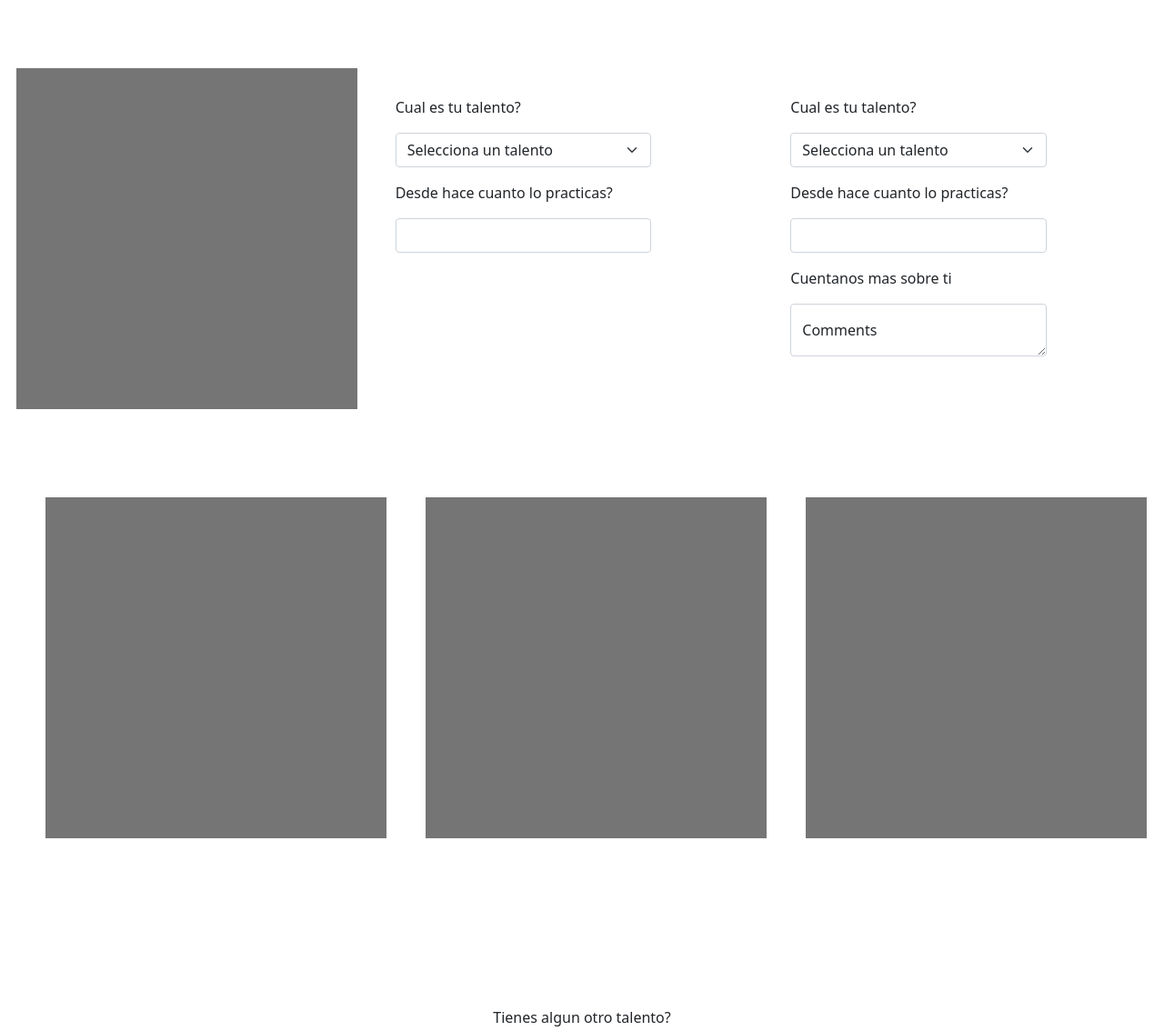
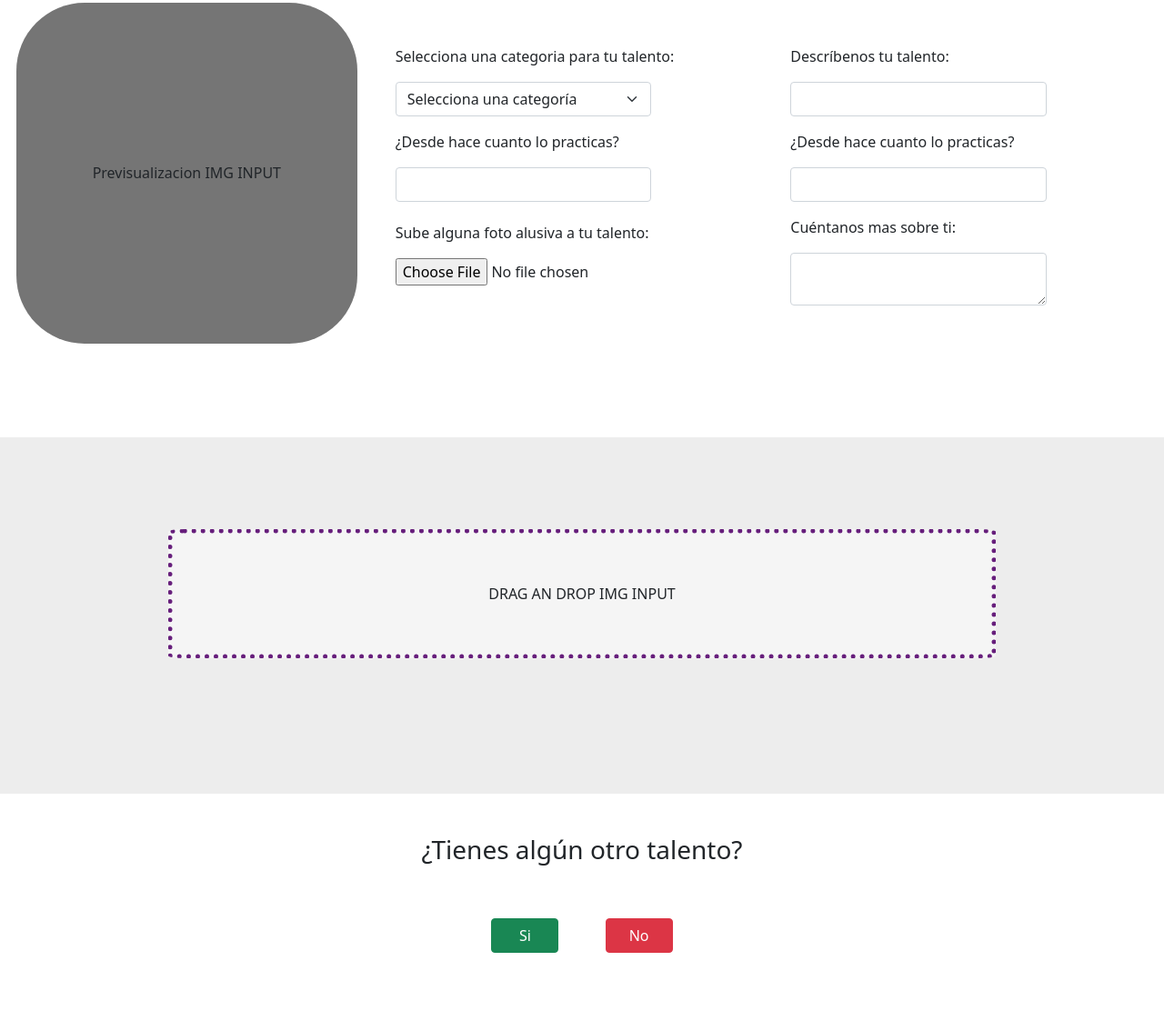
Before and after one commit to DrowLink/buscatalento, a React app: page /registro-2 in a window 1280 px wide. Shown: the part 893-2027 px from the top of the page at 91% size. Built offline with nearby package versions, Linux system fonts and the light colour scheme; no server answers.

Commit message:
acomodando registro-2

```diff
--- a/src/front/js/pages/registro_2.js
+++ b/src/front/js/pages/registro_2.js
@@ -2,14 +2,17 @@ import React, { useState, useEffect, useContext } from "react";
 import { Link } from "react-router-dom";
 import "../../styles/registro_2.css";
 import { Context } from "../store/appContext";
+import trophy from "../../img/trophy.png";
 
 export const Registro2 = () => {
   const { store, actions } = useContext(Context);
   return (
     <>
       <div id="container-registro" className="">
-        <h1 id="h1-registro">Ayudanos a completar tu perfil</h1>
         <div id="input-box-1" className="row">
+          <div id="h1-box-registro2">
+            <h1 id="h1-registro">Ayúdanos a terminar de completar tu perfil</h1>{" "}
+          </div>
           <div
             id="input-section-1"
             className="col-4 d-flex justify-content-center"
@@ -82,26 +85,34 @@ export const Registro2 = () => {
           </div>
         </div>
         <div id="input-box-2" className="row">
-          <h1 id="h1-registro-below">Sobre tu talento</h1>
+          <div id="h1-box-registro2">
+            <h1 id="h1-registro-below">Sobre tu talento</h1>{" "}
+          </div>
           <div
             id="input2-box-1"
             className="col-4 d-flex justify-content-center"
           >
-            <div id="img-talent"></div>
+            <div
+              id="img-talent"
+              className="d-flex justify-content-center align-items-center "
+            >
+              Previsualizacion IMG INPUT
+            </div>
           </div>
           <div id="input2-box-2" className="col">
-            <p>Cual es tu talento?</p>
+            <p>Selecciona una categoria para tu talento:</p>
             <select
               className="form-select mb-3"
               id="select-input"
               aria-label="Default select example"
             >
-              <option selected>Selecciona un talento</option>
-              <option value="1">Ajedrez</option>
-              <option value="2">Karate</option>
-              <option value="3">Programar</option>
+              <option selected>Selecciona una categoría</option>
+              <option value="1">Juegos de Mesa</option>
+              <option value="2">Lenguajes de Programación</option>
+              <option value="3">Deportes</option>
+              <option value="4">Artes marciales</option>
             </select>
-            <p>Desde hace cuanto lo practicas?</p>
+            <p>¿Desde hace cuanto lo practicas?</p>
             <input
               id="lastname-field"
               type="text"
@@ -110,20 +121,33 @@ export const Registro2 = () => {
               aria-label="Username"
               aria-describedby="basic-addon1"
             />
+            <form>
+              <div class="form-group" id="input-img-box">
+                <p>Sube alguna foto alusiva a tu talento: </p>
+                <label for="exampleFormControlFile1"></label>
+                <input
+                  type="file"
+                  className="form-control-file"
+                  id="exampleFormControlFile1"
+                />
+              </div>
+            </form>
           </div>
           <div id="input2-box-3" className="col">
-            <p>Cual es tu talento?</p>
-            <select
+            <p>Descríbenos tu talento:</p>
+            {/* <select
               className="form-select mb-3"
               id="select-input"
               aria-label="Default select example"
             >
               <option selected>Selecciona un talento</option>
               <option value="1">Ajedrez</option>
-              <option value="2">Karate</option>
-              <option value="3">Programar</option>
-            </select>
-            <p>Desde hace cuanto lo practicas?</p>
+              <option value="2">Monopoly</option>
+              <option value="3">Risk</option>
+              <option value="4">Scrabble</option>
+              <option value="5">Ludo</option>
+            </select> */}
+
             <input
               id="lastname-field"
               type="text"
@@ -132,31 +156,45 @@ export const Registro2 = () => {
               aria-label="Username"
               aria-describedby="basic-addon1"
             />
-            <p>Cuentanos mas sobre ti</p>
+            <p>¿Desde hace cuanto lo practicas?</p>
+            <input
+              id="lastname-field"
+              type="text"
+              className="form-control"
+              placeholder=""
+              aria-label="Username"
+              aria-describedby="basic-addon1"
+            />
+            <p>Cuéntanos mas sobre ti:</p>
             <div className="form-floating">
               <textarea
                 className="form-control"
-                placeholder="Leave a comment here"
+                placeholder="Dejanos un comentari"
                 id="floatingTextarea"
               ></textarea>
-              <label for="floatingTextarea">Comments</label>
+              <label for="floatingTextarea"></label>
             </div>
           </div>
         </div>
-        <div id="input-box-3" className="row d-flex justify-content-around">
+        <div id="input-box-3" className="row">
           <div className="col" id="add-photos-container">
-            <div id="section3-box-talent"></div>
+            <div
+              id="section3-box-talent"
+              className="d-flex justify-content-center align-items-center"
+            >
+              DRAG AN DROP IMG INPUT
+            </div>
+          </div>
+          {/* <div className="col" id="add-photos-container">
+            <div id="section3-box-talent" className="d-flex justify-content-center align-items-center">DRAG AN DROP IMG INPUT</div>
           </div>
           <div className="col" id="add-photos-container">
-            <div id="section3-box-talent"></div>
-          </div>
-          <div className="col" id="add-photos-container">
-            <div id="section3-box-talent"></div>
-          </div>
+            <div id="section3-box-talent"className="d-flex justify-content-center align-items-center">DRAG AN DROP IMG INPUT</div>
+          </div> */}
         </div>
       </div>
       <div id="end-section-modal" className="text-center">
-        <p>Tienes algun otro talento?</p>
+        <h3>¿Tienes algún otro talento?</h3>
         <button
           id="confirmation-button-registro"
           type="button"
@@ -164,9 +202,63 @@ export const Registro2 = () => {
         >
           Si
         </button>
-        <button type="denial-button-registro" className="btn btn-danger">
+
+        <button
+          id="denial-button-registro"
+          type="button"
+          className="btn btn-danger"
+          data-bs-toggle="modal"
+          data-bs-target="#exampleModal"
+        >
           No
         </button>
+
+        {/* MODAL BOX */}
+        <div
+          class="modal fade"
+          id="exampleModal"
+          tabindex="-1"
+          aria-labelledby="exampleModalLabel"
+          aria-hidden="true"
+        >
+          <div class="modal-dialog modal-dialog-centered">
+            <div class="modal-content">
+              {/* <div class="modal-header">
+                <h5 class="modal-title" id="exampleModalLabel">
+                  Modal title
+                </h5>
+                <button
+                  type="button"
+                  class="btn-close"
+                  data-bs-dismiss="modal"
+                  aria-label="Close"
+                  data-bs-toggle="modal"
+                  data-bs-target="#exampleModal"
+                ></button>
+              </div> */}
+              <div class="modal-body">
+                <img id="trophy-img-modal-registro2" src={trophy} />
+                <div id="text-modal-registro2">
+                  <h1>¡Ya está hecho!</h1>
+                  <h6>Ve y comparte tu talento con toda la comunidad 💖</h6>
+                </div>
+              </div>
+              <div class="justify-content-center mb-5">
+                <Link to="/resultados">
+                  <button
+                    type="button"
+                    class="btn btn-primary"
+                    data-bs-dismiss="modal"
+                    aria-label="Close"
+                  >
+                    ¡Llévame al buscador!
+                  </button>
+                </Link>
+              </div>
+            </div>
+          </div>
+        </div>
+
         {/* <div class="progress">
             <div className="progress-bar" role="progressbar" aria-valuenow="50" aria-valuemin="0" aria-valuemax="100"></div>
             </div> agregar luego bien acomodado */}
--- a/src/front/styles/registro_2.css
+++ b/src/front/styles/registro_2.css
@@ -1,17 +1,19 @@
 #input-box-1 {
-  height: 69vh;
+  height: 76vh;
+  background-color: #ededed;
 }
 
 #input-box-2 {
-  height: 90vh;
+  height: 88vh;
+  padding-top: 33px;
 }
 
 #circle-profile-img {
-  margin-top: 69px;
+  margin-top: 31px;
   background: rgb(117, 117, 117);
   border-radius: 50%;
-  width: 375px;
-  height: 375px;
+  width: 355px;
+  height: 355px;
 }
 
 #select-input {
@@ -20,47 +22,50 @@
 
 #input-section-2,
 #input-section-3 {
-  margin-top: 100px;
+  margin-top: 60px;
 }
 
 #h1-registro {
-  margin-top: 50px;
   text-align: center;
 }
 
 #h1-registro-below {
-  margin-top: 25px;
   text-align: center;
 }
 
 #img-talent {
-  margin-top: 69px;
+  margin-top: 33px;
   background: rgb(117, 117, 117);
+  border-radius: 20%;
   width: 375px;
   height: 375px;
 }
 
 #input2-box-2,
 #input2-box-3 {
-  margin-top: 100px;
+  margin-top: 80px;
 }
 
 #add-photos-container {
+  margin-top: 101px;
+  display: flex;
+  justify-content: center;
   width: 400px;
   height: 400px;
 }
 
 #section3-box-talent {
-  background: rgb(117, 117, 117);
-  width: 375px;
-  height: 375px;
+  background: rgb(245, 245, 245);
+  border: 5px dotted #671f7c;
+  width: 910px;
+  height: 142px;
+  border-radius: 2%;
 }
 
 #input-box-3 {
-  display: flex;
-  justify-content: space-around;
-  height: 70vh;
-  margin-left: 3vw;
+  height: 49vh;
+  margin-bottom: 45px;
+  background-color: #ededed;
 }
 
 #confirmation-button-registro {
@@ -68,9 +73,36 @@
 }
 
 #end-section-modal {
-  height: 17vh;
+  height: 26vh;
 }
 
 .progress-bar {
   width: 50%;
 }
+
+#input-img-box {
+  margin-top: 22px;
+}
+
+#h1-box-registro2 {
+  display: flex;
+  align-items: center;
+  justify-content: center;
+}
+
+#confirmation-button-registro,
+#denial-button-registro {
+  margin-top: 50px;
+  width: 74px;
+}
+
+#trophy-img-modal-registro2 {
+  margin-top: 31px;
+  width: 150px;
+  height: 150px;
+  margin-bottom: 16px;
+}
+
+#text-modal-registro2 {
+  margin-bottom: 16px;
+}
```
Also changed, not shown: src/front/gif/congrats.gif (added), src/front/img/trophy.png (added).
